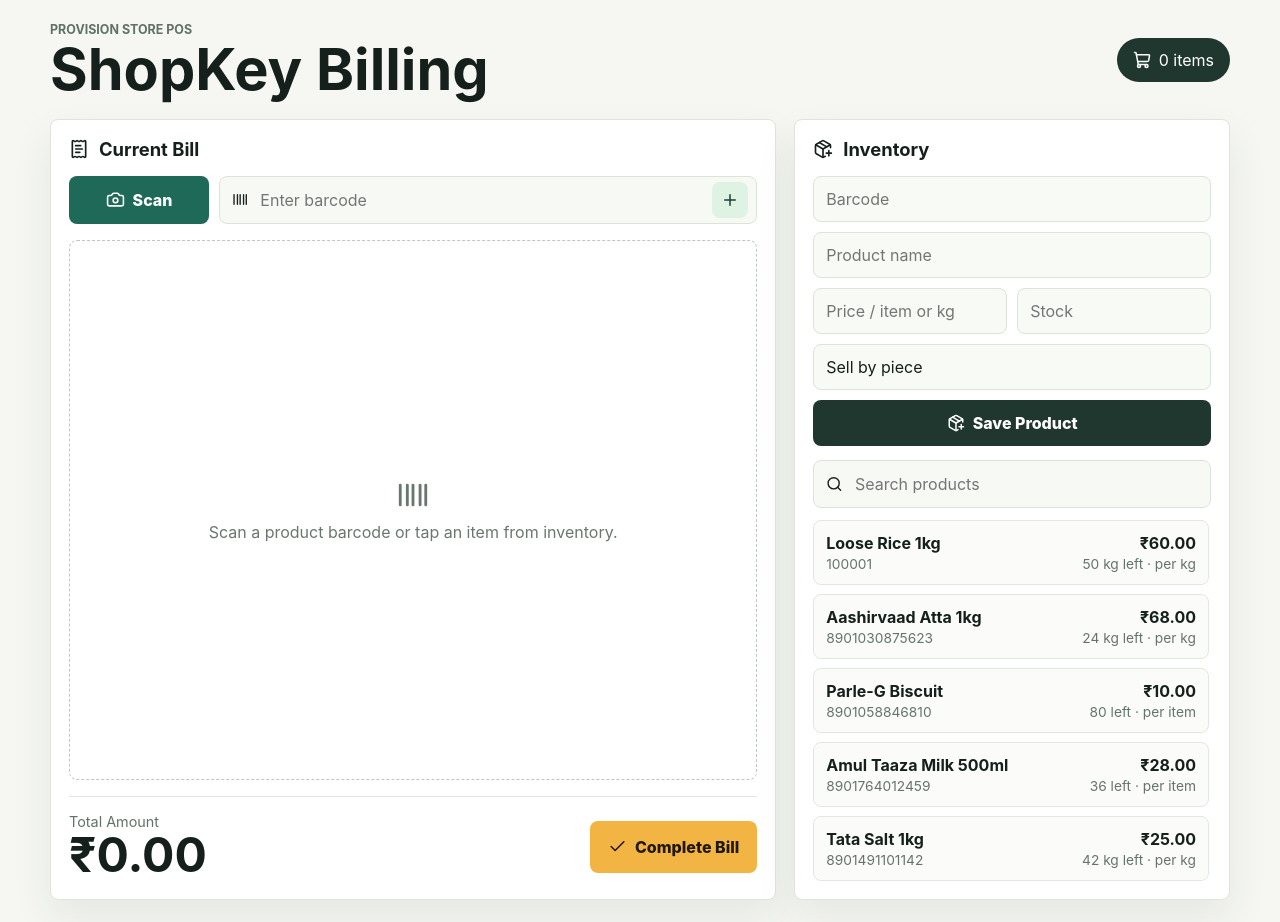
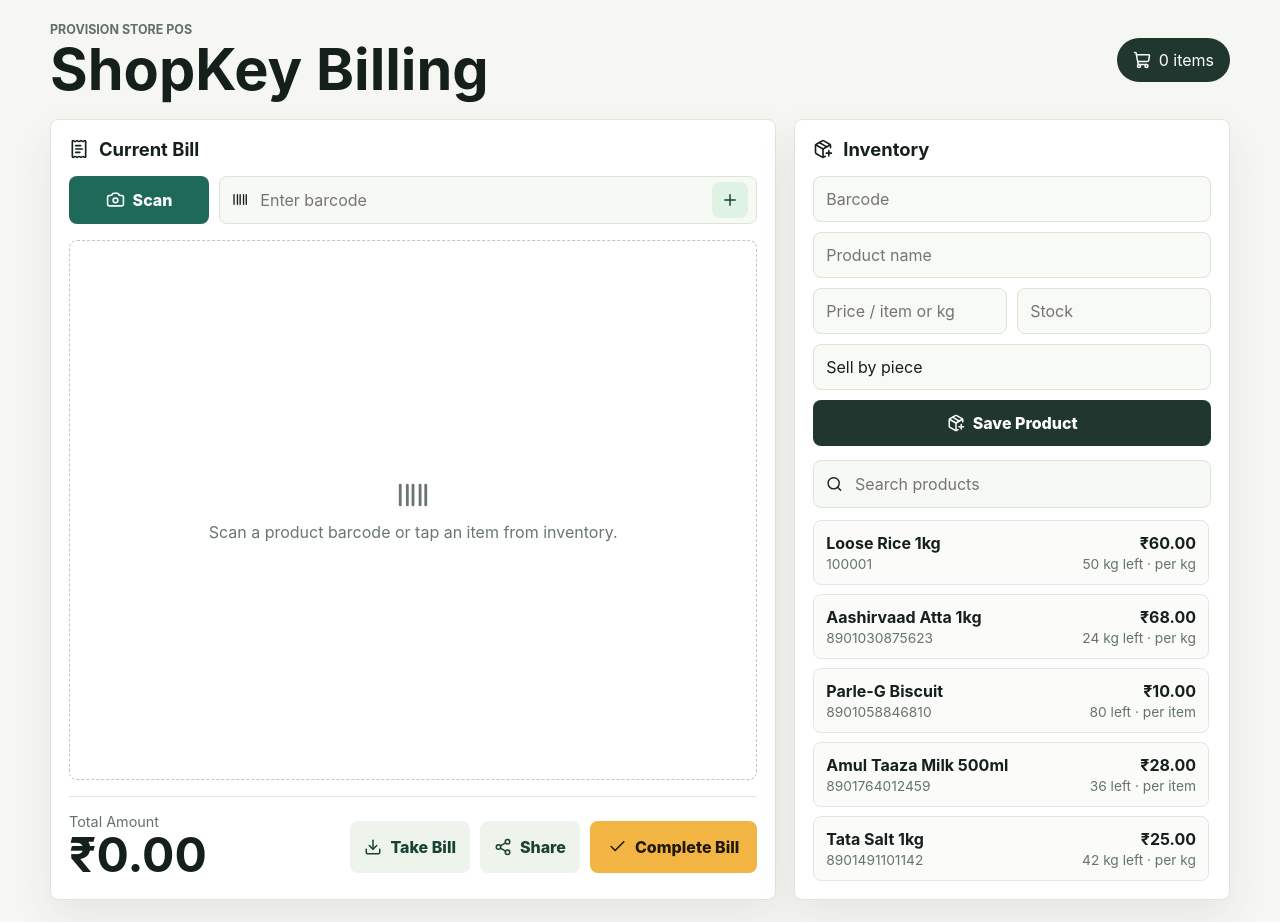
Before and after one commit to preetham078/shopkey, a React (Vite) app: page / in a window 1280 px wide. Built offline with nearby package versions, Linux system fonts and the light colour scheme.

Commit message:
Add bill download and share actions

```diff
--- a/src/main.jsx
+++ b/src/main.jsx
@@ -4,12 +4,13 @@ import {
   Barcode,
   Camera,
   Check,
-  IndianRupee,
+  Download,
   Minus,
   PackagePlus,
   Plus,
   ReceiptText,
   Search,
+  Share2,
   ShoppingCart,
   Trash2,
   X,
@@ -73,6 +74,29 @@ function getLineTotal(item) {
 
 function getQtyStep(unit) {
   return unit === "kg" ? 0.1 : 1;
+}
+
+function buildBillText(cart, total) {
+  const date = new Intl.DateTimeFormat("en-IN", {
+    dateStyle: "medium",
+    timeStyle: "short",
+  }).format(new Date());
+
+  const lines = cart.map((item, index) => {
+    const qty = formatQty(item.qty, item.unit);
+    const priceUnit = item.unit === "kg" ? "kg" : "item";
+    return `${index + 1}. ${item.name}
+   ${qty} x ${formatMoney(item.price)} / ${priceUnit} = ${formatMoney(getLineTotal(item))}`;
+  });
+
+  return [
+    "ShopKey Billing",
+    `Bill Date: ${date}`,
+    "",
+    ...lines,
+    "",
+    `Total: ${formatMoney(total)}`,
+  ].join("\n");
 }
 
 function App() {
@@ -211,6 +235,52 @@ function App() {
     );
     setCart([]);
     show(`Bill completed: ${formatMoney(subtotal)}`);
+  }
+
+  function takeBill() {
+    if (!cart.length) {
+      show("Add items before taking the bill.");
+      return;
+    }
+
+    const receipt = buildBillText(cart, subtotal);
+    const blob = new Blob([receipt], { type: "text/plain;charset=utf-8" });
+    const url = URL.createObjectURL(blob);
+    const link = document.createElement("a");
+    link.href = url;
+    link.download = `shopkey-bill-${Date.now()}.txt`;
+    link.click();
+    URL.revokeObjectURL(url);
+    show("Bill saved.");
+  }
+
+  async function shareBill() {
+    if (!cart.length) {
+      show("Add items before sharing the bill.");
+      return;
+    }
+
+    const receipt = buildBillText(cart, subtotal);
+
+    if (navigator.share) {
+      try {
+        await navigator.share({
+          title: "ShopKey Bill",
+          text: receipt,
+        });
+        show("Bill shared.");
+        return;
+      } catch (error) {
+        if (error?.name === "AbortError") return;
+      }
+    }
+
+    try {
+      await navigator.clipboard.writeText(receipt);
+      show("Bill copied. Paste it to share.");
+    } catch {
+      show("Sharing is not available in this browser.");
+    }
   }
 
   function saveProduct(event) {
@@ -356,10 +426,20 @@ function App() {
               <span>Total Amount</span>
               <strong>{formatMoney(subtotal)}</strong>
             </div>
-            <button className="success-btn" onClick={completeBill}>
-              <Check size={19} />
-              Complete Bill
-            </button>
+            <div className="bill-actions">
+              <button className="secondary-btn" onClick={takeBill}>
+                <Download size={18} />
+                Take Bill
+              </button>
+              <button className="secondary-btn" onClick={shareBill}>
+                <Share2 size={18} />
+                Share
+              </button>
+              <button className="success-btn" onClick={completeBill}>
+                <Check size={19} />
+                Complete Bill
+              </button>
+            </div>
           </div>
         </div>
 
--- a/src/styles.css
+++ b/src/styles.css
@@ -124,6 +124,7 @@ h1 {
 }
 
 .primary-btn,
+.secondary-btn,
 .success-btn,
 .product-form button,
 .barcode-form button {
@@ -292,6 +293,21 @@ h1 {
   color: #211809;
   min-height: 52px;
   padding: 0 18px;
+  white-space: nowrap;
+}
+
+.bill-actions {
+  display: flex;
+  flex-wrap: wrap;
+  gap: 10px;
+  justify-content: flex-end;
+}
+
+.secondary-btn {
+  background: #eef3eb;
+  color: #174234;
+  min-height: 52px;
+  padding: 0 14px;
   white-space: nowrap;
 }
 
@@ -464,9 +480,15 @@ h1 {
     justify-content: space-between;
   }
 
+  .bill-actions,
   .primary-btn,
+  .secondary-btn,
   .success-btn {
     width: 100%;
+  }
+
+  .bill-actions {
+    justify-content: stretch;
   }
 
   .product-card button {
```
